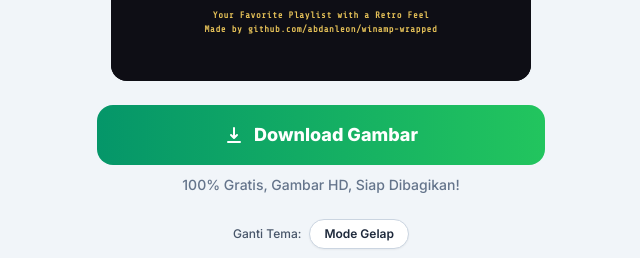
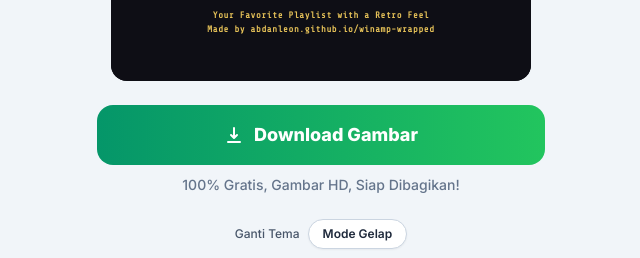
Before and after one commit to abdanleon/winamp-wrapped, a plain HTML site: page index.html in a window 1280 px wide. Shown: the part 1519-1777 px from the top of the page, 319-959 px from the left. Drawn offline with nearby package versions, Linux system fonts and the light colour scheme.

Commit message:
Update index.html

```diff
--- a/index.html
+++ b/index.html
@@ -391,7 +391,7 @@
                 style="font-family: 'Share Tech Mono', monospace; font-size: 23px; line-height: 1.45; letter-spacing: 1.5px; color: #E5C158; font-weight: 700;"
               >
                 Your Favorite Playlist with a Retro Feel<br />
-                Made by github.com/abdanleon/winamp-wrapped
+                Made by abdanleon.github.io/winamp-wrapped
               </div>
             </div>
 
@@ -422,7 +422,7 @@
 
   <footer class="w-full max-w-xl mx-auto px-4 pb-8 pt-1 text-center text-xs text-slate-500 dark:text-slate-400 leading-relaxed space-y-3">
     <div class="flex items-center justify-center gap-2">
-      <span class="text-xs font-medium text-slate-600 dark:text-slate-300">Ganti Tema:</span>
+      <span class="text-xs font-medium text-slate-600 dark:text-slate-300">Ganti Tema</span>
       <button
         type="button"
         id="theme-toggle-btn"
```
